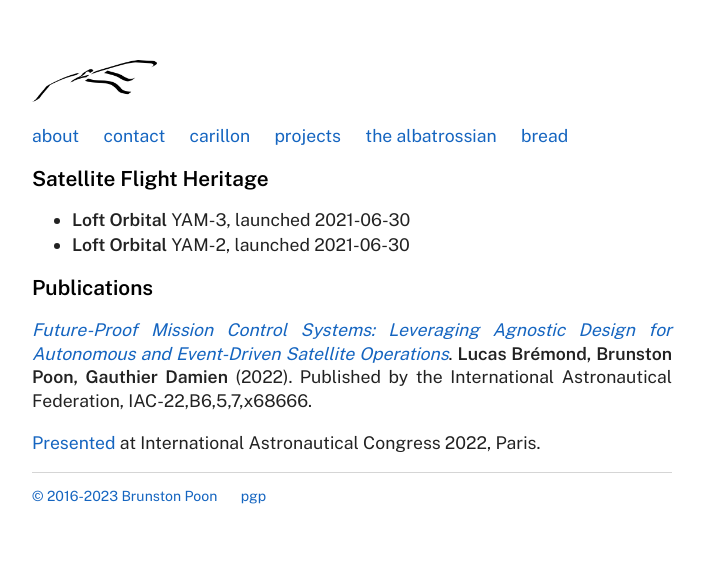
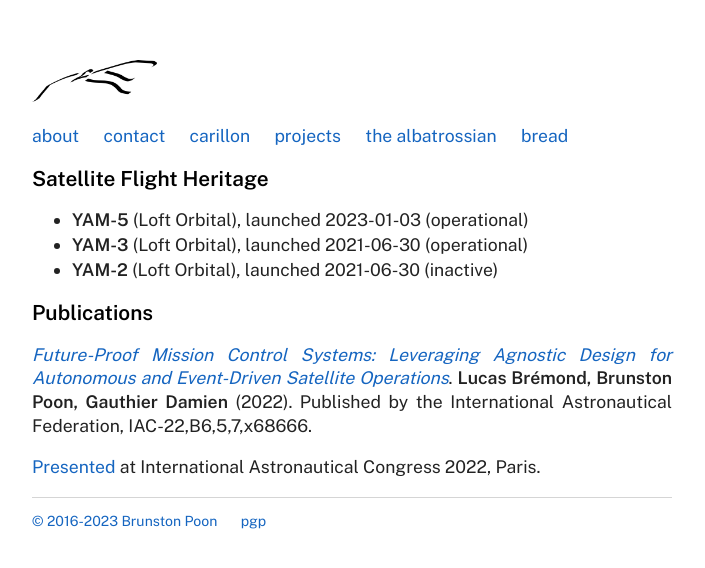
Before and after one commit to brunston/brunstonnet, a Jekyll site: the page built from projects/index.md, in a window 1280 px wide. Shown: the top 568 px of the page, without its empty margins (288-993 px from the left). Built offline with Jekyll 4.4.1, drawn with Linux system fonts in a browser that asks for light colours.

Commit message:
fix: satellites

```diff
--- a/projects/index.md
+++ b/projects/index.md
@@ -6,8 +6,9 @@ title: "projects"
 Satellite Flight Heritage
 =========================
 
-* **Loft Orbital** YAM-3, launched 2021-06-30
-* **Loft Orbital** YAM-2, launched 2021-06-30
+* **YAM-5** (Loft Orbital), launched 2023-01-03 (operational)
+* **YAM-3** (Loft Orbital), launched 2021-06-30 (operational)
+* **YAM-2** (Loft Orbital), launched 2021-06-30 (inactive)
 
 Publications
 ============
```
